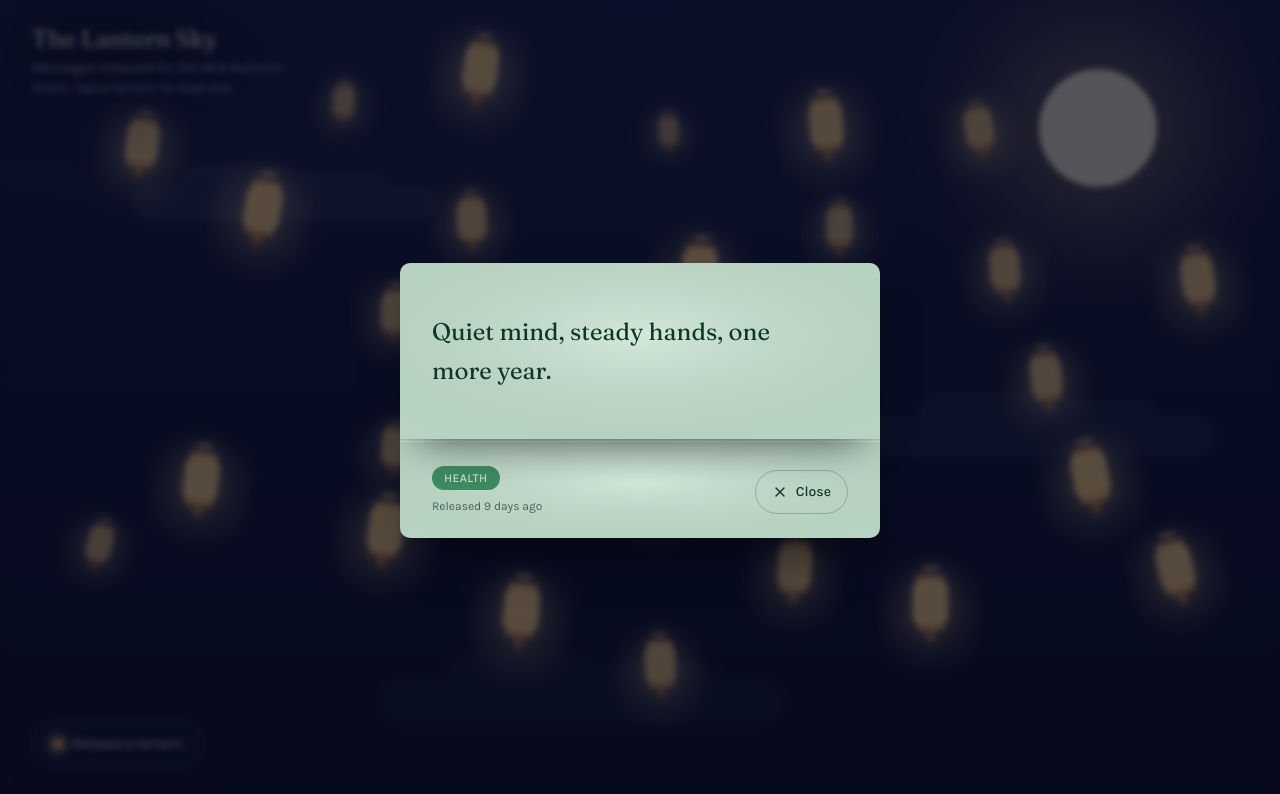
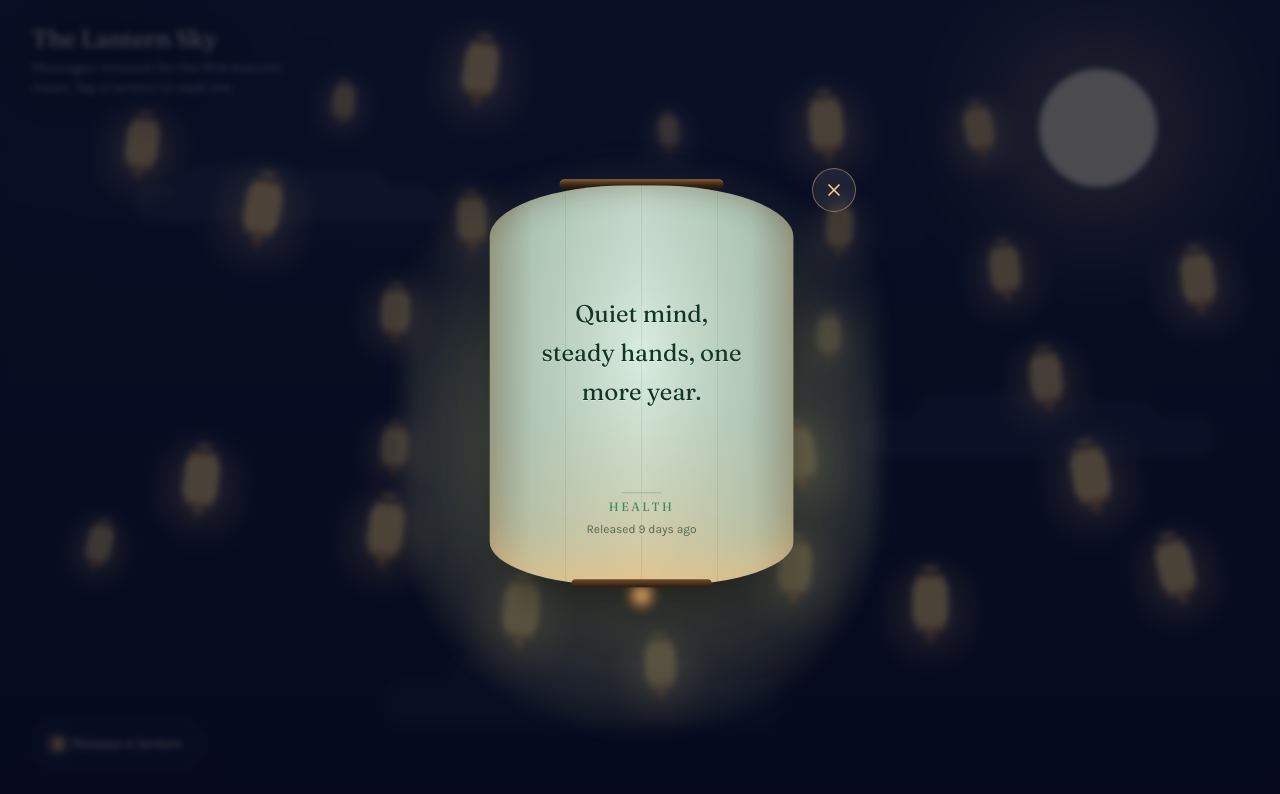
Before and after one commit to lauraazhao/midautumn-lantern, a Next.js app: page / in a window 1280 px wide. Both pictures are taken after a click on the button 668 px from the left and 132 px from the top of the page. Shown: the top 794 px of the page. Built offline with nearby package versions, Linux system fonts and the light colour scheme.

Commit message:
feat: replace FoldedPaper with LanternNote and update lantern message UI

```diff
--- a/components/folded-paper.tsx
+++ /dev/null
@@ -1,94 +0,0 @@
-"use client"
-
-import { useEffect, useRef, useState, type ReactNode } from "react"
-import { useReducedMotion } from "@/hooks/use-reduced-motion"
-import { ASSETS } from "@/components/scene-art"
-
-type FoldedPaperProps = {
-  /** Paper surface color — comes from the message category. */
-  paper: string
-  ink: string
-  /** Content printed on the inside upper half (revealed by the unfold). */
-  inside: ReactNode
-  /** Content on the lower half (visible while still folded). */
-  footer: ReactNode
-}
-
-/**
- * A note folded in half that unfolds along its crease.
- *
- * The upper half is a flap rotating on its bottom edge: at rest it lies face
- * down over the lower half (you see blank paper), then it swings up to reveal
- * the message. With reduced motion it simply starts open.
- *
- * ── ASSET SWAP POINT ──
- * The paper is a flat color + `ASSETS.paperTexture` overlay. To use real
- * folded-paper artwork, replace the two background layers below; the unfold
- * geometry and content slots stay exactly the same.
- */
-export function FoldedPaper({ paper, ink, inside, footer }: FoldedPaperProps) {
-  const reducedMotion = useReducedMotion()
-  const [unfolded, setUnfolded] = useState(false)
-  const frame = useRef<number | null>(null)
-
-  useEffect(() => {
-    if (reducedMotion) {
-      setUnfolded(true)
-      return
-    }
-    frame.current = requestAnimationFrame(() => setUnfolded(true))
-    return () => {
-      if (frame.current) cancelAnimationFrame(frame.current)
-    }
-  }, [reducedMotion])
-
-  const surface = {
-    backgroundColor: paper,
-    backgroundImage: `url(${ASSETS.paperTexture})`,
-    backgroundSize: "100% 100%",
-    color: ink,
-  }
-
-  return (
-    <div className="w-[min(92vw,30rem)]" style={{ perspective: "1600px" }}>
-      <div className="relative" style={{ transformStyle: "preserve-3d" }}>
-        {/* Upper half — the flap that unfolds */}
-        <div
-          className="relative origin-bottom rounded-t-[10px] shadow-[0_18px_40px_-18px_rgba(0,0,0,0.65)] transition-transform duration-[850ms] ease-[cubic-bezier(0.2,0.8,0.2,1)] motion-reduce:transition-none"
-          style={{
-            ...surface,
-            transform: unfolded ? "rotateX(0deg)" : "rotateX(-176deg)",
-            transformStyle: "preserve-3d",
-            // Keep the flap above the lower half while it is folded over it.
-            zIndex: 2,
-          }}
-        >
-          <div
-            className="flex min-h-36 flex-col justify-center gap-4 px-6 py-7 sm:min-h-44 sm:px-8"
-            style={{ backfaceVisibility: "hidden" }}
-          >
-            {inside}
-          </div>
-        </div>
-
-        {/* Crease — papered, so the dark sky never shows through the fold */}
-        <div
-          aria-hidden="true"
-          className="h-[3px] w-full"
-          style={{
-            backgroundColor: paper,
-            backgroundImage: `linear-gradient(to bottom, ${ink}26, ${ink}0d 55%, rgba(255,255,255,0.35))`,
-          }}
-        />
-
-        {/* Lower half — visible even while folded */}
-        <div
-          className="flex flex-col justify-end gap-4 rounded-b-[10px] px-6 pt-6 pb-6 shadow-[0_24px_60px_-24px_rgba(0,0,0,0.8)] sm:px-8"
-          style={surface}
-        >
-          {footer}
-        </div>
-      </div>
-    </div>
-  )
-}
--- a/components/lantern-message.tsx
+++ b/components/lantern-message.tsx
@@ -5,14 +5,14 @@ import { X } from "lucide-react"
 import type { Lantern } from "@/types/lantern"
 import { lanternCategories } from "@/types/lantern"
 import { relativeTime } from "@/lib/format-time"
-import { FoldedPaper } from "@/components/folded-paper"
+import { LanternNote } from "@/components/lantern-note"
 
 type LanternMessageProps = {
   lantern: Lantern
   onClose: () => void
 }
 
-/** The opened note: a dimmed sky, a folded paper, and the message inside it. */
+/** The opened lantern: a dimmed sky, and one lantern up close with its message on it. */
 export function LanternMessage({ lantern, onClose }: LanternMessageProps) {
   const category = lanternCategories[lantern.tag]
   const closeRef = useRef<HTMLButtonElement>(null)
@@ -32,7 +32,7 @@ export function LanternMessage({ lantern, onClose }: LanternMessageProps) {
       <div
         aria-hidden="true"
         onClick={onClose}
-        className="absolute inset-0 bg-sky-deep/65 backdrop-blur-[3px] duration-500 animate-in fade-in"
+        className="absolute inset-0 bg-sky-deep/70 backdrop-blur-[3px] duration-500 animate-in fade-in"
       />
 
       <div
@@ -41,34 +41,48 @@ export function LanternMessage({ lantern, onClose }: LanternMessageProps) {
         aria-label={`A ${category.label.toLowerCase()} message, released ${relativeTime(lantern.createdAt)}`}
         className="relative"
       >
-        <FoldedPaper
+        {/* Close — floats just outside the lantern, top right. */}
+        <button
+          ref={closeRef}
+          type="button"
+          onClick={onClose}
+          aria-label="Close message"
+          className="absolute -top-16 right-0 z-20 grid size-11 place-items-center rounded-full border backdrop-blur-sm transition-[background-color,color,border-color] duration-300 hover:bg-glow/20 focus-visible:outline-2 focus-visible:outline-offset-2 focus-visible:outline-glow/70 sm:-top-4 sm:-right-16"
+          style={{
+            borderColor: "color-mix(in oklab, var(--glow) 40%, transparent)",
+            backgroundColor: "rgba(255,255,255,0.07)",
+            color: "var(--glow)",
+          }}
+        >
+          <X className="size-5" aria-hidden="true" />
+        </button>
+
+        <LanternNote
           paper={category.paper}
           ink={category.ink}
-          inside={
-            <p className="font-serif text-pretty text-xl leading-relaxed sm:text-2xl">{lantern.message}</p>
+          accent={category.color}
+          message={
+            <p
+              className="font-serif text-pretty text-xl leading-relaxed sm:text-2xl"
+              style={{ textShadow: "0 1px 0 rgba(255,255,255,0.35)" }}
+            >
+              {lantern.message}
+            </p>
           }
           footer={
-            <div className="flex flex-wrap items-end justify-between gap-4">
-              <div className="flex flex-col gap-2">
-                <span
-                  className="inline-flex w-fit items-center gap-2 rounded-full px-3 py-1 text-xs font-medium tracking-wide uppercase"
-                  style={{ backgroundColor: category.color, color: category.paper }}
-                >
-                  {category.label}
-                </span>
-                <span className="text-xs opacity-70">Released {relativeTime(lantern.createdAt)}</span>
-              </div>
-
-              <button
-                ref={closeRef}
-                type="button"
-                onClick={onClose}
-                className="inline-flex min-h-11 items-center gap-2 rounded-full border px-4 text-sm font-medium transition-colors hover:bg-black/5 focus-visible:outline-2 focus-visible:outline-offset-2 focus-visible:outline-current"
-                style={{ borderColor: `${category.ink}40` }}
+            <div className="flex flex-col items-center gap-1.5">
+              <span
+                aria-hidden="true"
+                className="h-px w-10 rounded-full"
+                style={{ backgroundColor: `${category.ink}33` }}
+              />
+              <span
+                className="font-serif text-xs tracking-[0.2em] uppercase"
+                style={{ color: category.color }}
               >
-                <X className="size-4" aria-hidden="true" />
-                Close
-              </button>
+                {category.label}
+              </span>
+              <span className="text-xs opacity-65">Released {relativeTime(lantern.createdAt)}</span>
             </div>
           }
         />
--- /dev/null
+++ b/components/lantern-note.tsx
@@ -0,0 +1,114 @@
+"use client"
+
+import type { CSSProperties, ReactNode } from "react"
+import { ASSETS } from "@/components/scene-art"
+
+type LanternNoteProps = {
+  /** Paper surface color — comes from the message category. */
+  paper: string
+  ink: string
+  /** Saturated category color, used for the glow and the written tag. */
+  accent: string
+  /** The message, written on the lantern's paper. */
+  message: ReactNode
+  /** Small print along the bottom of the lantern body. */
+  footer: ReactNode
+}
+
+/**
+ * A single lantern seen up close, with the message written on its paper.
+ *
+ * The shape is built from three parts — top ring, glowing paper body, bottom
+ * hoop with the flame beneath it — so the message sits directly on the same
+ * surface that glows. It keeps drifting gently, as if you floated up next to it.
+ *
+ * ── ASSET SWAP POINT ──
+ * The body is a flat category color + `ASSETS.paperTexture` overlay, shaded to
+ * read as a lit cylinder. To use real lantern artwork, replace the background
+ * layers on the body below; the content slots stay exactly the same.
+ */
+export function LanternNote({ paper, ink, accent, message, footer }: LanternNoteProps) {
+  const floatVars = {
+    "--float-duration": "11s",
+    "--float-delay": "0s",
+    "--drift-x": "3px",
+    "--drift-y": "-9px",
+  } as CSSProperties
+
+  return (
+    <div className="animate-lantern-float w-[min(78vw,19rem)]" style={floatVars}>
+      <div className="relative duration-700 animate-in fade-in zoom-in-90">
+        {/* Halo — the lantern lights the air around it. */}
+        <div
+          aria-hidden="true"
+          className="pointer-events-none absolute -inset-[28%] rounded-full opacity-70 blur-[10px]"
+          style={{
+            background: `radial-gradient(circle at 50% 58%, color-mix(in oklab, var(--glow) 55%, ${accent}) 0%, transparent 66%)`,
+          }}
+        />
+
+        {/* Top ring — where the paper gathers. */}
+        <div
+          aria-hidden="true"
+          className="relative mx-auto h-2.5 w-[54%] rounded-full"
+          style={{
+            background: "linear-gradient(to bottom, #7a5732 0%, #3a2413 60%, #24160b 100%)",
+            boxShadow: "0 1px 0 rgba(255,255,255,0.18) inset, 0 6px 14px -6px rgba(0,0,0,0.8)",
+          }}
+        />
+
+        {/* Body — lit paper, and the writing on it. */}
+        <div
+          className="relative -mt-1 flex min-h-[23rem] flex-col sm:min-h-[25rem]"
+          style={{
+            color: ink,
+            backgroundColor: paper,
+            backgroundImage: [
+              `url(${ASSETS.paperTexture})`,
+              // Flame light pooling up from the bottom.
+              "radial-gradient(130% 78% at 50% 104%, rgba(255,203,130,0.62) 0%, rgba(255,203,130,0.18) 38%, transparent 66%)",
+              // Cylinder shading — dark at the edges, bright down the middle.
+              "linear-gradient(to right, rgba(46,24,8,0.30) 0%, rgba(46,24,8,0.08) 14%, rgba(255,255,255,0.14) 50%, rgba(46,24,8,0.08) 86%, rgba(46,24,8,0.30) 100%)",
+            ].join(","),
+            backgroundSize: "100% 100%, 100% 100%, 100% 100%",
+            borderRadius: "46% 46% 42% 42% / 13% 13% 11% 11%",
+            boxShadow:
+              "inset 0 -22px 46px -14px rgba(255,190,110,0.5), inset 0 14px 30px -16px rgba(46,24,8,0.35), 0 34px 80px -28px rgba(0,0,0,0.85)",
+          }}
+        >
+          {/* Paper seams down the lantern. */}
+          <div
+            aria-hidden="true"
+            className="pointer-events-none absolute inset-0"
+            style={{
+              borderRadius: "inherit",
+              backgroundImage: `repeating-linear-gradient(to right, transparent 0, transparent calc(25% - 1px), ${ink}14 calc(25% - 1px), ${ink}14 25%)`,
+            }}
+          />
+
+          <div className="relative flex flex-1 flex-col gap-5 px-8 py-12 text-center sm:px-10">
+            <div className="grid flex-1 place-items-center">{message}</div>
+            {footer}
+          </div>
+        </div>
+
+        {/* Bottom hoop, then the flame burning below it. */}
+        <div
+          aria-hidden="true"
+          className="relative z-10 mx-auto -mt-1.5 h-2 w-[46%] rounded-full"
+          style={{
+            background: "linear-gradient(to bottom, #6d4c2b 0%, #2c1b0f 100%)",
+            boxShadow: "0 6px 16px -6px rgba(0,0,0,0.85)",
+          }}
+        />
+        <div
+          aria-hidden="true"
+          className="pointer-events-none relative mx-auto -mt-2 size-8 rounded-full opacity-90 blur-[5px]"
+          style={{
+            background: "radial-gradient(circle, var(--glow) 0%, rgba(255,150,60,0.45) 45%, transparent 72%)",
+          }}
+        />
+      </div>
+    </div>
+  )
+}
```
